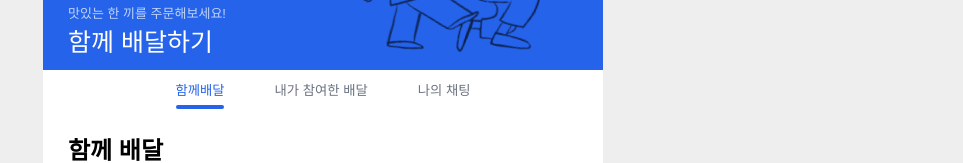
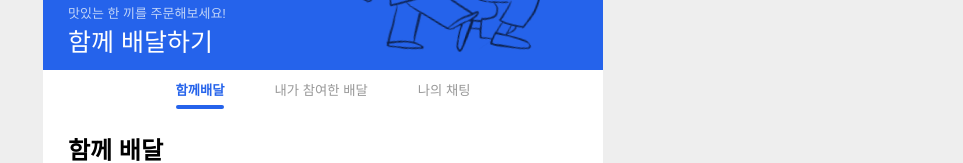
Before and after one commit to FC-Chilli-Bubble/front-officener, a React (Vite) app: page /front-officener/delivery in a window 1280 px wide. Shown: the part 220-383 px from the top of the page, without its empty margins (317-1280 px from the left). Built offline with nearby package versions, Linux system fonts and the light colour scheme; a web font is replaced by a local one.

Commit message:
🐛 Fix: 메뉴 상단 고정 및 UI 수정

```diff
--- a/src/components/Delivery/TopMenu.tsx
+++ b/src/components/Delivery/TopMenu.tsx
@@ -29,7 +29,11 @@ const TopMenu: React.FC<ITopMenuProps> = ({ selectedMenu, handleMenuClick }) =>
 };
 
 const StyledMenu = styled.div`
+  position: sticky;
+  top: 0;
   text-align: center;
+  z-index: 1000;
+  background-color: ${props => props.theme.colors.white};
 `;
 
 // 상단 탭 스타일
@@ -40,10 +44,13 @@ const TopMenuButton = styled.button`
   border: none;
   background-color: ${props => props.theme.colors.white};
   cursor: pointer;
-  color: ${props => props.theme.colors.grayColor5};
+  opacity: 0.4;
+  font-weight: normal;
 
   &.active {
     color: ${props => props.theme.colors.marinblueColor};
+    opacity: 1;
+    font-weight: bold;
 
     &:after {
       content: '';
```
